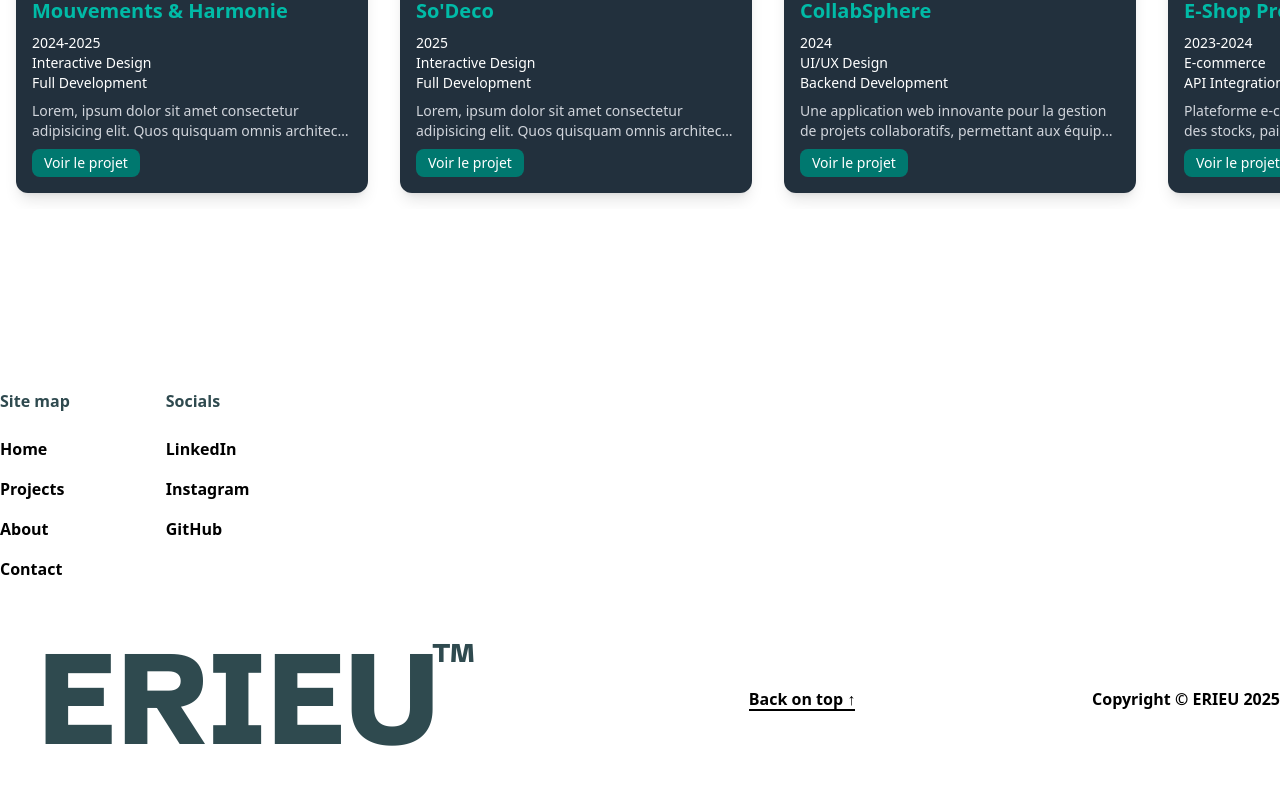
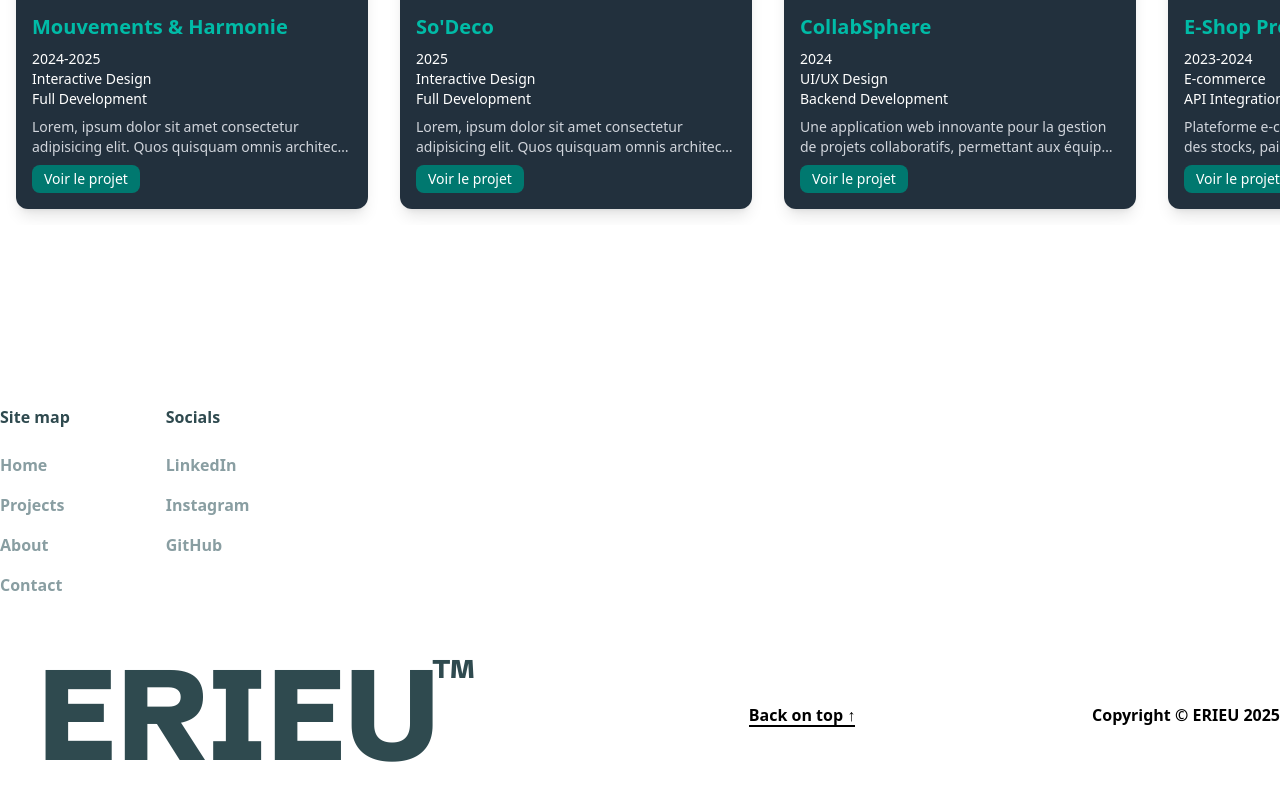
Before and after one commit to EthanRieu/erieu-v3, a Nuxt app: page /projects in a window 1280 px wide. Shown: the part 528-1328 px from the top of the page. Built offline with nearby package versions, Linux system fonts and the light colour scheme.

Commit message:
header and footer links updates

```diff
--- a/components/footer.vue
+++ b/components/footer.vue
@@ -6,10 +6,11 @@
                 <div class="secondary-color mb-6">Site map</div>
                 <nav>
                     <ul class="flex flex-col space-y-4">
-                        <NuxtLink to="/" class="hover-effect cursor-pointer w-fit">Home</NuxtLink>
-                        <NuxtLink to="/projects" class="hover-effect cursor-pointer w-fit">Projects</NuxtLink>
-                        <NuxtLink to="/about" class="hover-effect cursor-pointer w-fit">About</NuxtLink>
-                        <NuxtLink to="/contact" class="hover-effect cursor-pointer w-fit">Contact</NuxtLink>
+                        <NuxtLink to="/" class="link-color hover-effect cursor-pointer w-fit">Home</NuxtLink>
+                        <NuxtLink to="/projects" class="link-color hover-effect cursor-pointer w-fit">Projects
+                        </NuxtLink>
+                        <NuxtLink to="/about" class="link-color hover-effect cursor-pointer w-fit">About</NuxtLink>
+                        <NuxtLink to="/contact" class="link-color hover-effect cursor-pointer w-fit">Contact</NuxtLink>
                     </ul>
                 </nav>
             </div>
@@ -17,10 +18,19 @@
             <!-- Socials -->
             <div>
                 <div class="secondary-color mb-6">Socials</div>
-                <div class="space-y-4">
-                    <div class="hover-effect cursor-pointer w-fit">LinkedIn</div>
-                    <div class="hover-effect cursor-pointer w-fit">Instagram</div>
-                    <div class="hover-effect cursor-pointer w-fit">GitHub</div>
+                <div class="space-y-4 flex flex-col">
+                    <a href="https://www.linkedin.com/in/ethan-rieu-19431626b/" target="_blank"
+                        class="link-color hover-effect cursor-pointer w-fit">
+                        LinkedIn
+                    </a>
+                    <a href="https://www.instagram.com/ethan_rieu/" target="_blank"
+                        class="link-color hover-effect cursor-pointer w-fit">
+                        Instagram
+                    </a>
+                    <a href="https://github.com/EthanRieu" target="_blank"
+                        class="link-color hover-effect cursor-pointer w-fit">
+                        GitHub
+                    </a>
                 </div>
             </div>
         </div>
@@ -58,27 +68,22 @@
     </footer>
 </template>
 
-<script>
-export default {
-    methods: {
-        scrollToTop() {
-            window.scrollTo({
-                top: 0,
-                behavior: 'smooth'
-            });
-        }
-    }
+<script setup>
+const scrollToTop = () => {
+    window.scrollTo({
+        top: 0,
+        behavior: 'smooth'
+    });
 }
 </script>
 
 <style scoped>
 .hover-effect {
-    color: var(--current-link-color);
     transition: color 0.3s ease-in-out;
 }
 
 .hover-effect:hover {
-    color: var(--current-secondary-color);
+    color: var(--secondary-color);
     transition: color 0.3s ease-in-out;
 }
 </style>
--- a/components/header.vue
+++ b/components/header.vue
@@ -4,25 +4,28 @@
             <!-- Logo et Location/Hour -->
             <div class="flex items-center space-x-4 md:space-x-8 lg:space-x-16">
                 <!-- Logo -->
+                <NuxtLink to="/" class="router-link">
                     <div class="w-28 md:w-32 lg:w-40">
                         <svg xmlns="http://www.w3.org/2000/svg" xmlns:xlink="http://www.w3.org/1999/xlink"
-                        viewBox="0 0 1500 500" shape-rendering="geometricPrecision" text-rendering="geometricPrecision">
+                            viewBox="0 0 1500 500" shape-rendering="geometricPrecision"
+                            text-rendering="geometricPrecision">
 
                             <!-- ERIEU Text -->
                             <text dx="0" dy="0" font-family="'Schibsted Grotesk', sans-serif" font-size="75"
-                            font-weight="800" transform="matrix(5 0 0 5 109.262384 384.859102)" class="header-theme-text"
-                            stroke-width="0">
+                                font-weight="800" transform="matrix(5 0 0 5 109.262384 384.859102)"
+                                class="header-theme-text" stroke-width="0">
                                 <tspan y="0" font-weight="800" stroke-width="0">ERIEU</tspan>
                             </text>
 
                             <!-- TM Text -->
                             <text dx="0" dy="0" font-family="'Schibsted Grotesk', sans-serif" font-size="75"
-                            font-weight="800" transform="translate(1266.074934 142.194716)" class="header-theme-text"
-                            stroke-width="0">
+                                font-weight="800" transform="translate(1266.074934 142.194716)"
+                                class="header-theme-text" stroke-width="0">
                                 <tspan y="0" font-weight="800" stroke-width="0">TM</tspan>
                             </text>
                         </svg>
                     </div>
+                </NuxtLink>
 
                 <!-- Location and Hour - caché sur mobile -->
                 <div class="hidden md:block">
```
Lines whose indentation alone changed are shown as unchanged.
